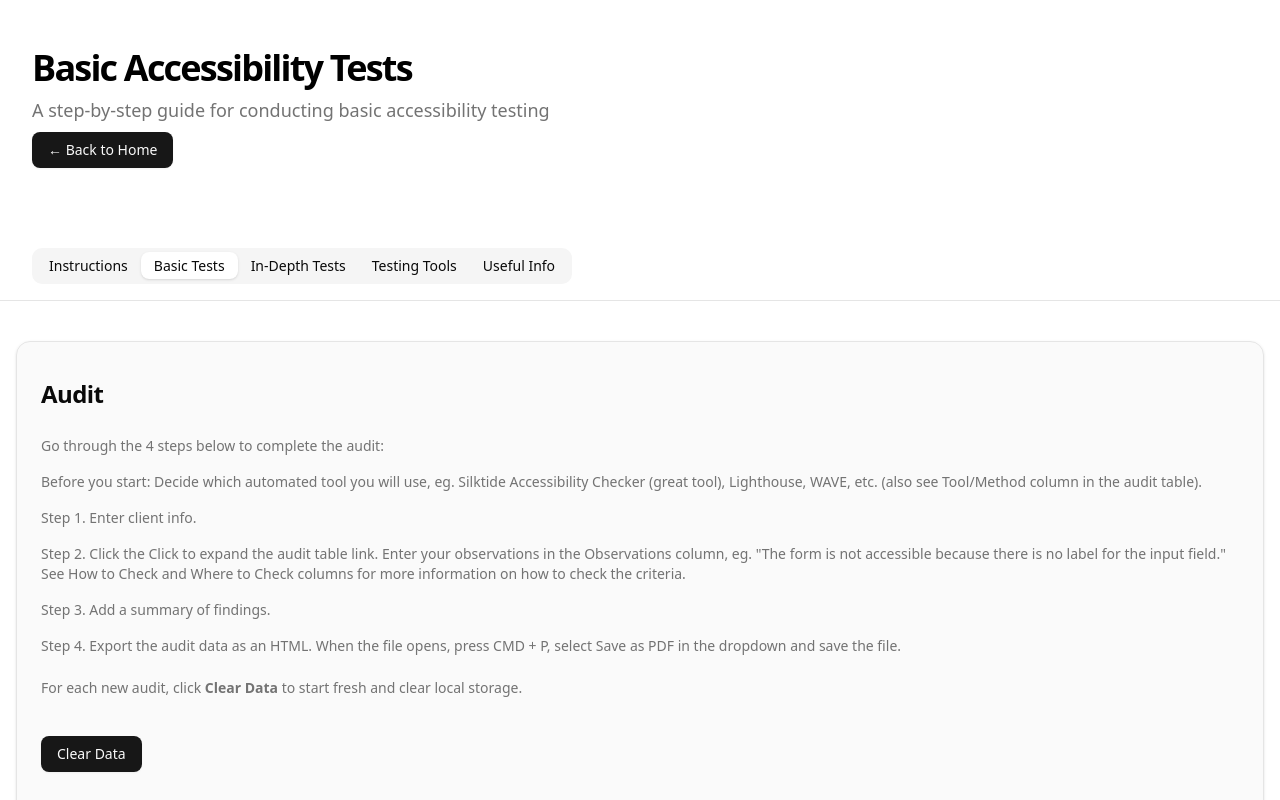
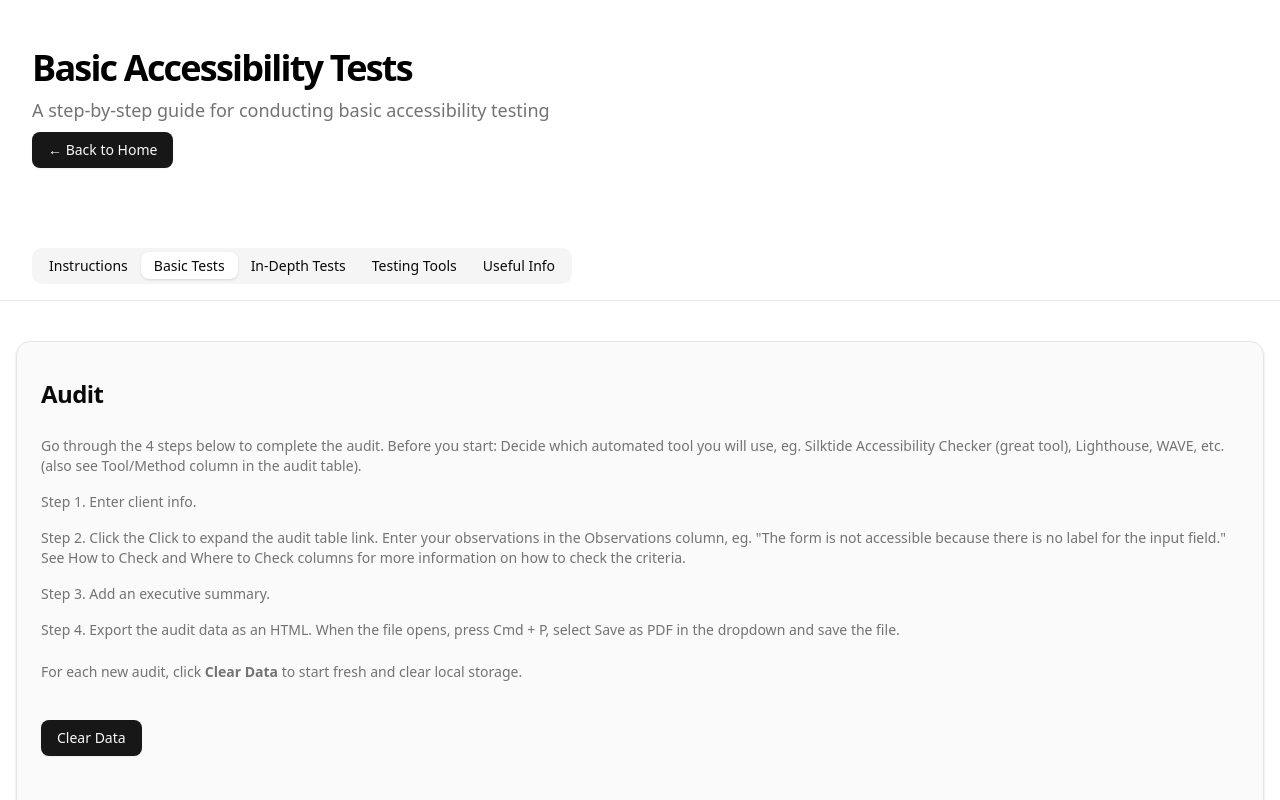
Before and after one commit to hanna-fmw/wcag-compliance-tracker, a Next.js app: page /basic-tests in a window 1280 px wide. Shown: the top 800 px of the page. Built offline with nearby package versions, Linux system fonts and the light colour scheme.

Commit message:
Update text styling in BasicTestsPage and InDepthTestsPage for URL input fields, changing font size and color for better visibility. Revise instructional text in AuditSteps component to consolidate guidance and improve clarity in the audit process.

```diff
--- a/app/basic-tests/page.js
+++ b/app/basic-tests/page.js
@@ -471,7 +471,7 @@ export default function BasicTestsPage() {
 																				id='urlSelect'
 																				value={selectedUrl}
 																				onChange={(e) => handleUrlChange(e.target.value)}
-																				className='w-full p-2 border rounded-md focus:ring-2 focus:ring-ring focus:border-ring bg-background text-foreground'>
+																				className='w-full p-2 border rounded-md focus:ring-2 focus:ring-ring focus:border-ring bg-background text-sm text-muted-foreground'>
 																				<option value=''>Select a URL</option>
 																				{urls.map((url) => (
 																					<option key={url} value={url}>
--- a/app/components/AuditSteps.js
+++ b/app/components/AuditSteps.js
@@ -3,13 +3,12 @@
 export default function AuditSteps() {
 	return (
 		<div className='text-sm text-muted-foreground'>
-			<p className='py-2'>Go through the 4 steps below to complete the audit:</p>
+			<p className='py-2'>
+				Go through the 4 steps below to complete the audit. Before you start: Decide which automated
+				tool you will use, eg. Silktide Accessibility Checker (great tool), Lighthouse, WAVE, etc.
+				(also see Tool/Method column in the audit table).
+			</p>
 			<ul>
-				<li className='py-2'>
-					Before you start: Decide which automated tool you will use, eg. Silktide Accessibility
-					Checker (great tool), Lighthouse, WAVE, etc. (also see Tool/Method column in the audit
-					table).
-				</li>
 				<li className='py-2'>Step 1. Enter client info.</li>
 				<li className='py-2'>
 					Step 2. Click the Click to expand the audit table link. Enter your observations in the
@@ -17,9 +16,9 @@ export default function AuditSteps() {
 					input field." See How to Check and Where to Check columns for more information on how to
 					check the criteria.
 				</li>
-				<li className='py-2'>Step 3. Add a summary of findings.</li>
+				<li className='py-2'>Step 3. Add an executive summary.</li>
 				<li className='py-2'>
-					Step 4. Export the audit data as an HTML. When the file opens, press CMD + P, select Save
+					Step 4. Export the audit data as an HTML. When the file opens, press Cmd + P, select Save
 					as PDF in the dropdown and save the file.
 				</li>
 			</ul>
--- a/app/in-depth-tests/page.js
+++ b/app/in-depth-tests/page.js
@@ -1047,7 +1047,7 @@ export default function InDepthTestsPage() {
 																				id='urlSelect'
 																				value={selectedUrl}
 																				onChange={(e) => handleUrlChange(e.target.value)}
-																				className='w-full p-2 border rounded-md focus:ring-2 focus:ring-ring focus:border-ring bg-background text-foreground'>
+																				className='w-full p-2 border rounded-md focus:ring-2 focus:ring-ring focus:border-ring bg-background text-sm text-muted-foreground'>
 																				<option value=''>Select a URL</option>
 																				{urls.map((url) => (
 																					<option key={url} value={url}>
```
